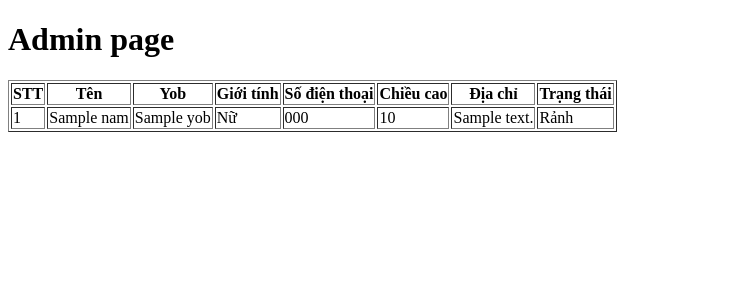
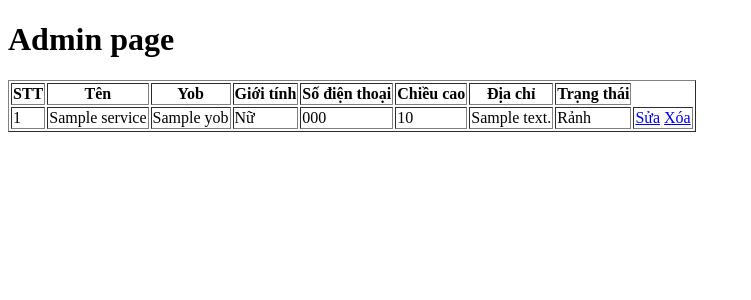
Before and after one commit to oanhharry/nguyenkimoanh-webmodul-c4e17, a Flask app: template Web2/pilot-app/templates/admin.html in a window 1280 px wide. Shown: the top 300 px of the page, without its empty margins (0-751 px from the left). Run offline with Flask 2, Linux system fonts and the light colour scheme; the template is opened without the code that fills it: most values are stand-ins (such as "Sample title", 1, 10 or a date in 2020); parts of the project's set-up code (start-up, migrations or seed data) failed here and were passed over.

Commit message:
web-session3

```diff
--- a/Web2/pilot-app/app.py
+++ b/Web2/pilot-app/app.py
@@ -1,4 +1,4 @@
-from flask import Flask, render_template
+from flask import *
 from mongoengine import*
 import mlab
 from models.service import Service
@@ -11,6 +11,28 @@ mlab.connect()
 #design database
 #create collection
 
+@app.route('/new-service',methods = ['GET', 'POST'])
+def create():
+    if request.method == "GET":
+        return render_template('new-service.html')
+    elif request.method == "POST":
+        form = request.form
+        name = form['name']
+        yob = form['yob']
+        # save service vào database
+        new_service = Service(name = name, yob = yob)
+        new_service.save()
+        return redirect (url_for('admin'))
+
+@app.route('/delete/<service_id>')
+def delete(service_id):
+    service_to_delete = Service.objects.with_id(service_id)
+    if service_to_delete is not None:
+        service_to_delete.delete()
+        return redirect(url_for ('admin'))
+    else:
+        return "Service not found"
+    return service_id
 
 
 @app.route('/')
--- a/Web2/pilot-app/templates/admin.html
+++ b/Web2/pilot-app/templates/admin.html
@@ -16,13 +16,14 @@
         <th> Chiều cao</th>
         <th> Địa chỉ</th>
         <th> Trạng thái</th>
+
       </thead>
 
       <tbody>
         {% for service in all_service %}
         <tr>
           <td> {{ loop.index }} </td>
-          <td> {{ service.nam }} </td>
+          <td> {{ service.name }} </td>
           <td> {{ service.yob }} </td>
           <td>
             {{ "Nam" if service.gender == 1 else "Nữ"}}
@@ -34,7 +35,10 @@
           <td>
             {{ "Rảnh" if service.status else "Bận"}}
           </td>
-
+          <td>
+            <a href="#">Sửa</a>
+            <a href="{{ url_for('delete', service_id= service.id) }}">Xóa</a>
+          </td>
         </tr>
 
         {% endfor %}
```
Also changed, not shown: Web2/pilot-app/templates/new-service.html (added, +24 -0 lines).
